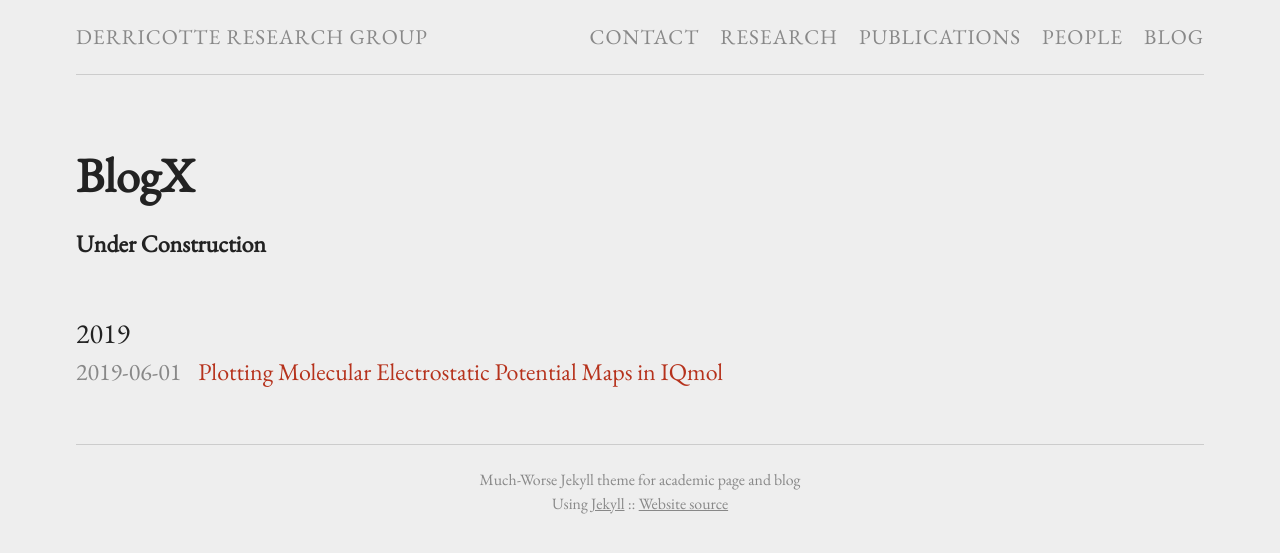
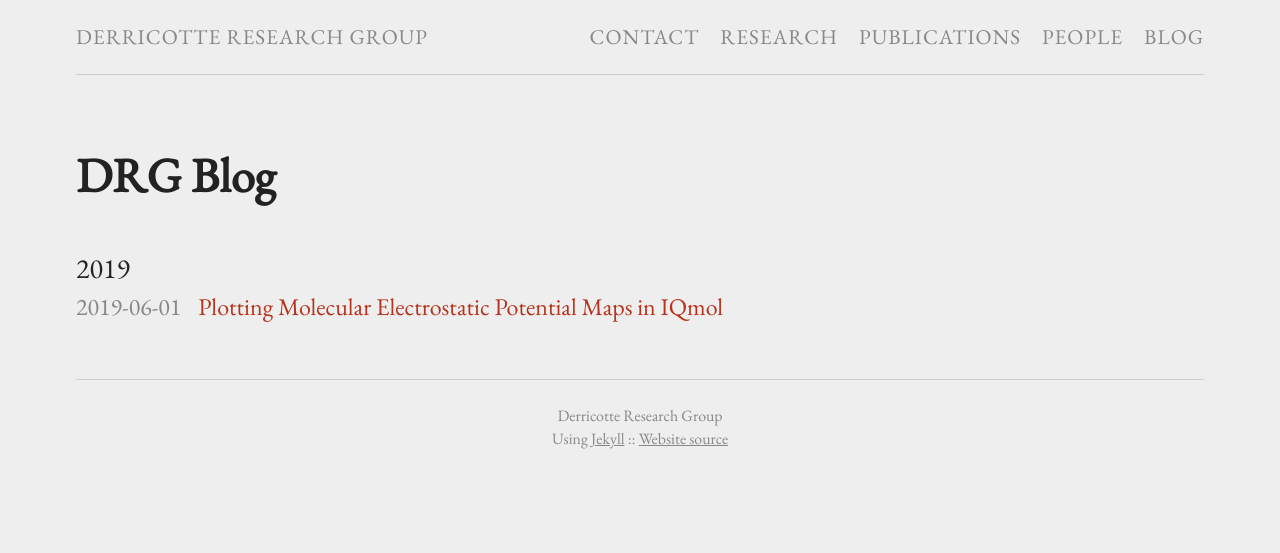
Before and after one commit to WDerricotte/wderricotte.github.io, a Jekyll site: the page built from blog.md, in a window 1280 px wide. Shown: the top 553 px of the page. Built offline with Jekyll 4.4.1, drawn with Linux system fonts in a browser that asks for light colours.

Commit message:
Minor changes

```diff
--- a/_config.yml
+++ b/_config.yml
@@ -1,6 +1,6 @@
 title: Derricotte Research Group
-description: Much-Worse Jekyll theme for academic page and blog
-sourcecode: "https://github.com/gchauras/much-worse-jekyll-theme"
+description: Derricotte Research Group
+sourcecode: "https://github.com/WDerricotte/WDerricotte.github.io"
 
 permalink: blog/:year/:month/:day/:title
 exclude: ["Makefile", "README.md"]
--- a/blog.md
+++ b/blog.md
@@ -1,10 +1,8 @@
 ---
 layout: page
-title: BlogX
+title: DRG Blog
 permalink: /blog/
 ---
-
-**Under Construction**
 
 <ul class="listing">
 {% for post in site.posts %}
```
Also changed, not shown: research.md (+1 -1 lines).
